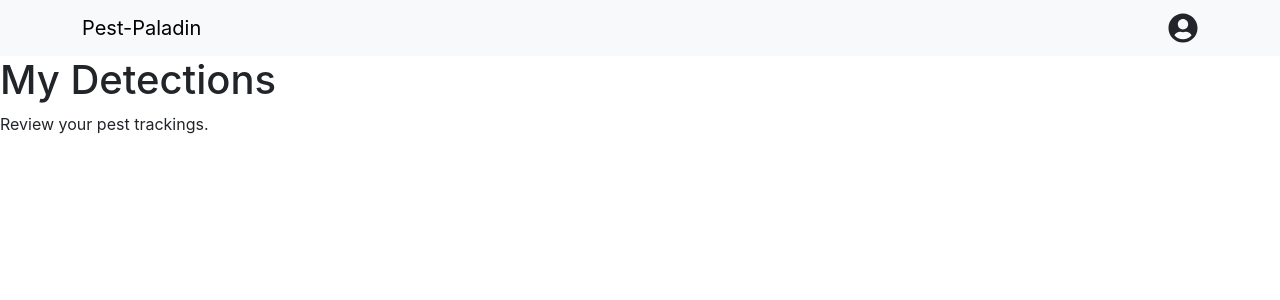
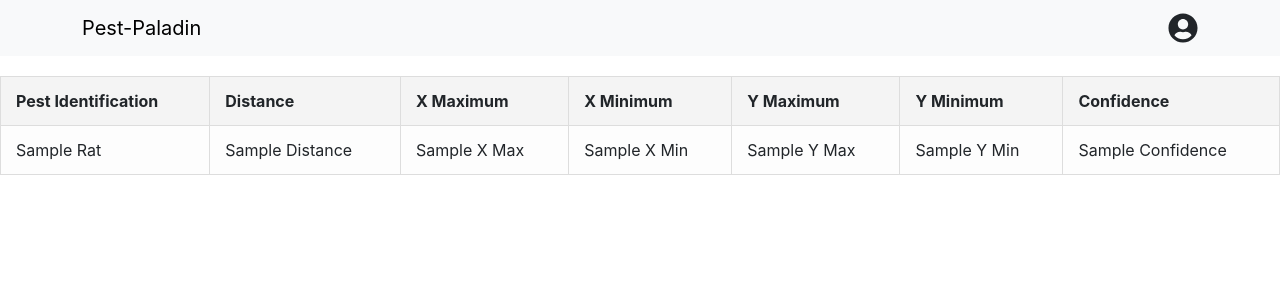
Before and after one commit to brianwu33/pest-paladin, a React (Create React App) app in the folder client/: page /my-detections in a window 1280 px wide. Shown: the top 300 px of the page. Built offline with nearby package versions, Linux system fonts and the light colour scheme; no server answers.

Commit message:
Added table

```diff
--- /dev/null
+++ b/client/src/components/DataTable.js
@@ -0,0 +1,34 @@
+import React from 'react';
+
+const DataTable = () =>{
+    return (
+        <div className="data-table-container">
+        <table className="data-table">
+            <thead>
+                <tr>
+                    <th>Pest Identification</th>
+                    <th>Distance</th>
+                    <th>X Maximum</th>
+                    <th>X Minimum</th>
+                    <th>Y Maximum</th>
+                    <th>Y Minimum</th>
+                    <th>Confidence</th>
+                </tr>
+            </thead>
+            <tbody>
+                <tr>
+                    <td>Sample Rat</td>
+                    <td>Sample Distance</td>
+                    <td>Sample X Max</td>
+                    <td>Sample X Min</td>
+                    <td>Sample Y Max</td>
+                    <td>Sample Y Min</td>
+                    <td>Sample Confidence</td>
+                </tr>
+            </tbody>
+        </table>
+        </div>
+    )
+}
+
+export default DataTable;
--- a/client/src/pages/LiveFeedPage.js
+++ b/client/src/pages/LiveFeedPage.js
@@ -1,6 +1,5 @@
 import React, { useState, useEffect, useRef } from 'react';
 import TopNavBar from '../components/TopNavBar';
-import { Button } from '@mui/material';
 import Peer from "simple-peer"
 import io from "socket.io-client"
 
--- a/client/src/pages/MyDetectionsPage.js
+++ b/client/src/pages/MyDetectionsPage.js
@@ -1,12 +1,11 @@
 import React from 'react';
 import TopNavBar from '../components/TopNavBar';
-
+import DataTable from '../components/DataTable';
 const MyDetectionsPage = () => {
     return (
         <div>
             <TopNavBar />
-            <h1>My Detections</h1>
-            <p>Review your pest trackings.</p>
+            <DataTable/>
         </div>
     );
 };
--- a/client/src/style.css
+++ b/client/src/style.css
@@ -52,3 +52,34 @@
     top:50%;
     transform: translateY(-50%);
 }
+
+.data-table-container {
+    overflow-x: auto;
+  }
+
+  .data-table {
+    width: 100%;
+    border-collapse: collapse;
+    margin: 20px 0;
+    font-size: 16px;
+    text-align: left;
+  }
+
+  .data-table th,
+  .data-table td {
+    padding: 12px 15px;
+    border: 1px solid #ddd;
+  }
+
+  .data-table th {
+    background-color: #f4f4f4;
+    font-weight: bold;
+  }
+
+  .data-table td {
+    background-color: #fdfdfd;
+  }
+
+  .data-table tbody tr:nth-child(even) {
+    background-color: #f9f9f9;
+  }
```
